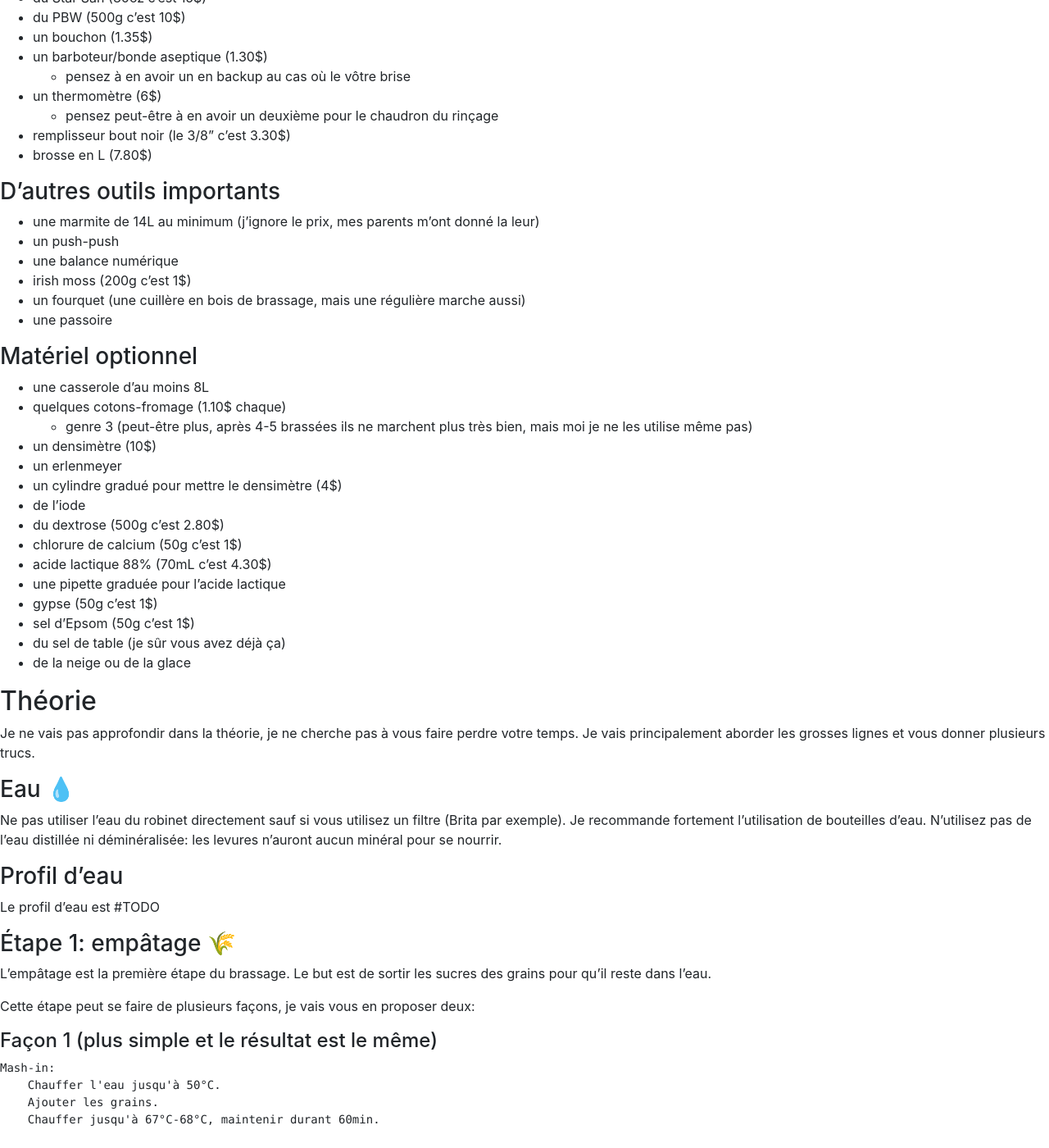
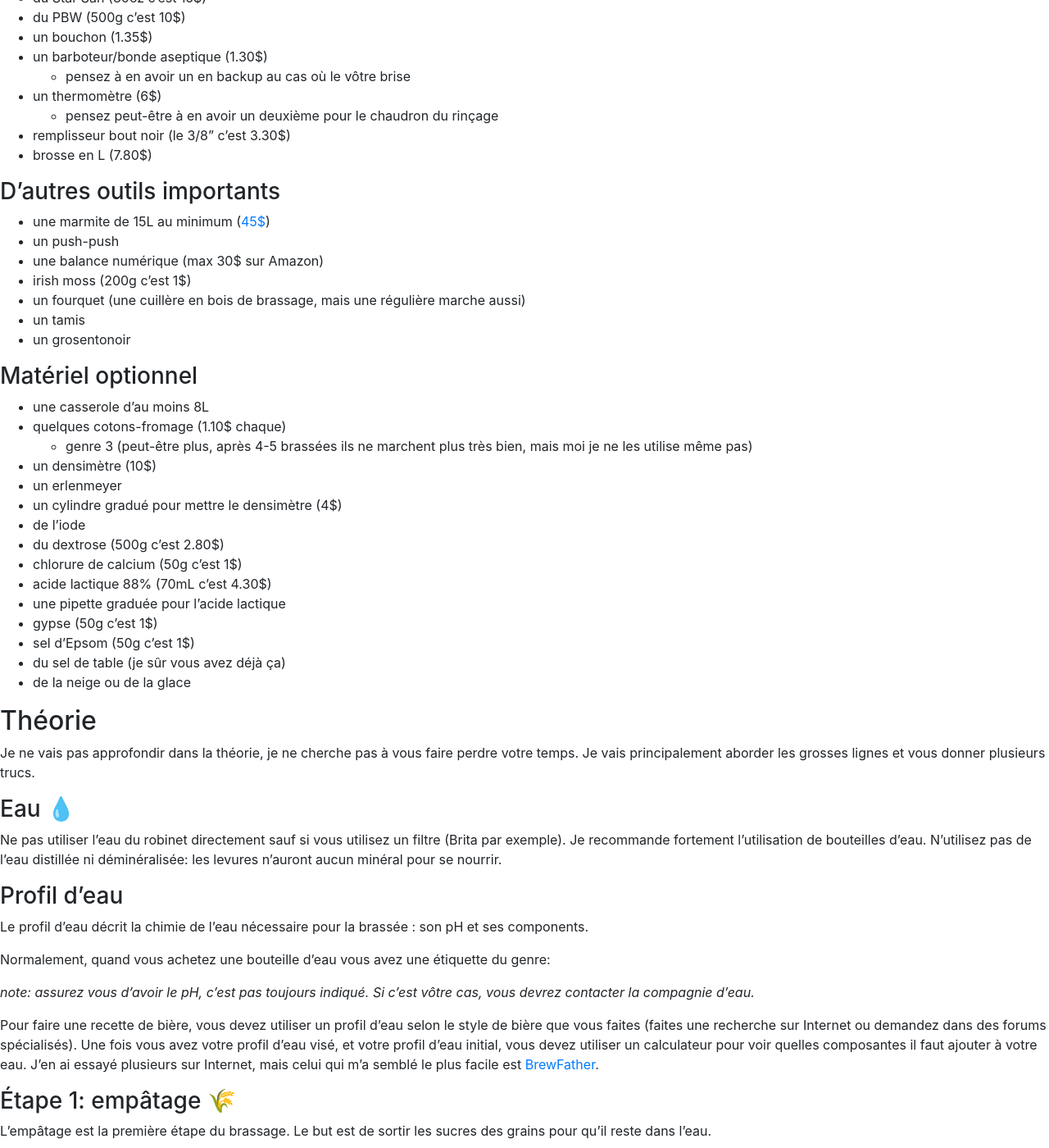
Before and after one commit to PedroLuisBernardos/Guide-complet-de-la-microbrasserie-QC, a Jekyll site: the page built from guide/brassage.md, in a window 1280 px wide and 1400 px high, scrolled down 726 px. Shown: the whole window at 82% size. Built offline with Jekyll 4.4.1, drawn with Linux system fonts in a browser that asks for light colours; nearby versions of some CDN libraries; our own code applies the rules of GitHub Pages for plain Markdown files; a script that is not in the unit is left out.

Commit message:
Update brassage.md

```diff
--- a/guide/brassage.md
+++ b/guide/brassage.md
@@ -26,12 +26,13 @@ Je vous recommande de demander dans [Nanobrasseur](https://www.facebook.com/grou
 
 ### D'autres outils importants
 
-* une marmite de 14L au minimum (j'ignore le prix, mes parents m'ont donné la leur)
+* une marmite de 15L au minimum ([45$](https://www.canadiantire.ca/fr/pdp/marmite-h2k-en-acier-inoxydable-18-10-allant-au-lave-vaisselle-et-au-four-0423620p.html#srp))
 * un push-push
-* une balance numérique
+* une balance numérique (max 30$ sur Amazon)
 * irish moss (200g c'est 1$)
 * un fourquet (une cuillère en bois de brassage, mais une régulière marche aussi)
-* une passoire
+* un tamis
+* un grosentonoir
 
 ### Matériel optionnel
 
@@ -61,7 +62,13 @@ Ne pas utiliser l'eau du robinet directement sauf si vous utilisez un filtre (Br
 
 ### Profil d'eau
 
-Le profil d'eau est #TODO
+Le profil d'eau décrit la chimie de l'eau nécessaire pour la brassée : son pH et ses components.
+
+Normalement, quand vous achetez une bouteille d'eau vous avez une étiquette du genre:
+
+*note: assurez vous d'avoir le pH, c'est pas toujours indiqué. Si c'est vôtre cas, vous devrez contacter la compagnie d'eau.*
+
+Pour faire une recette de bière, vous devez utiliser un profil d'eau selon le style de bière que vous faites (faites une recherche sur Internet ou demandez dans des forums spécialisés). Une fois vous avez votre profil d'eau visé, et votre profil d'eau initial, vous devez utiliser un calculateur pour voir quelles composantes il faut ajouter à votre eau. J'en ai essayé plusieurs sur Internet, mais celui qui m'a semblé le plus facile est [BrewFather]().
 
 ### Étape 1: empâtage 🌾
 
```
